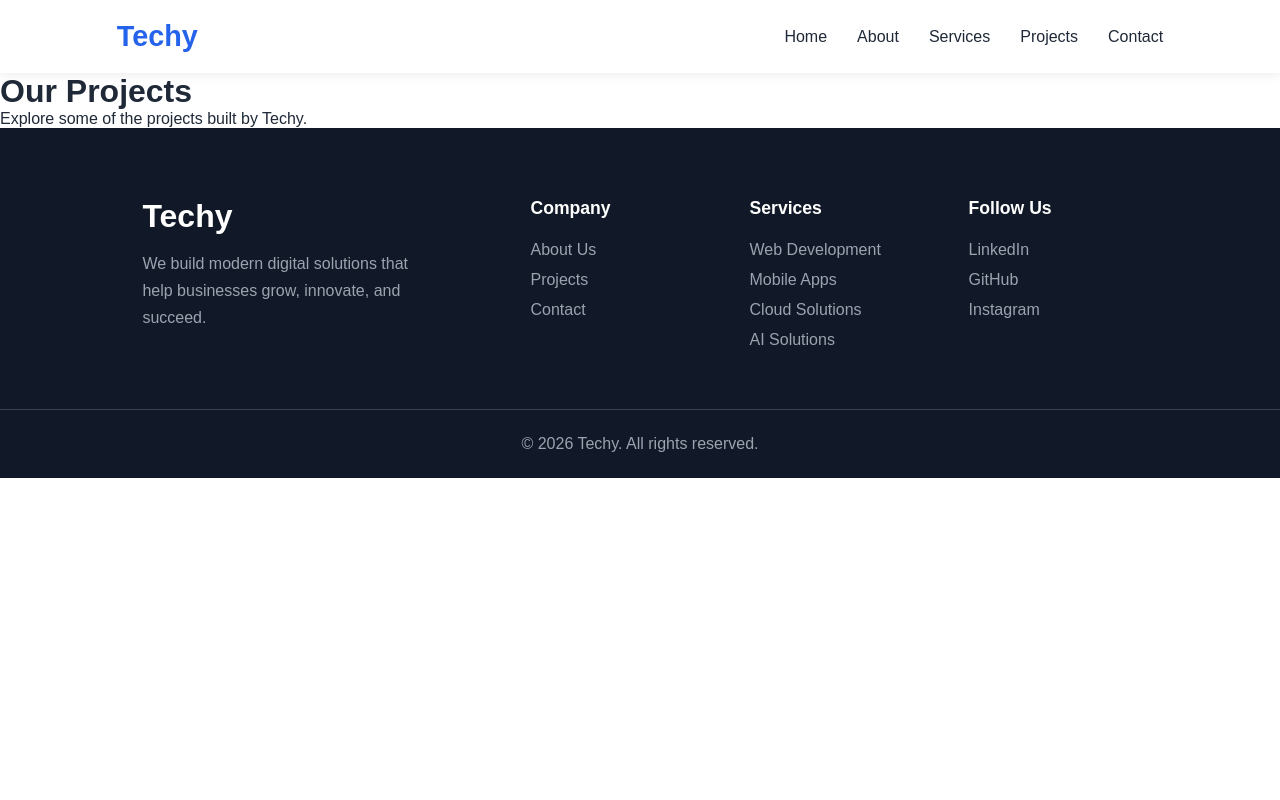
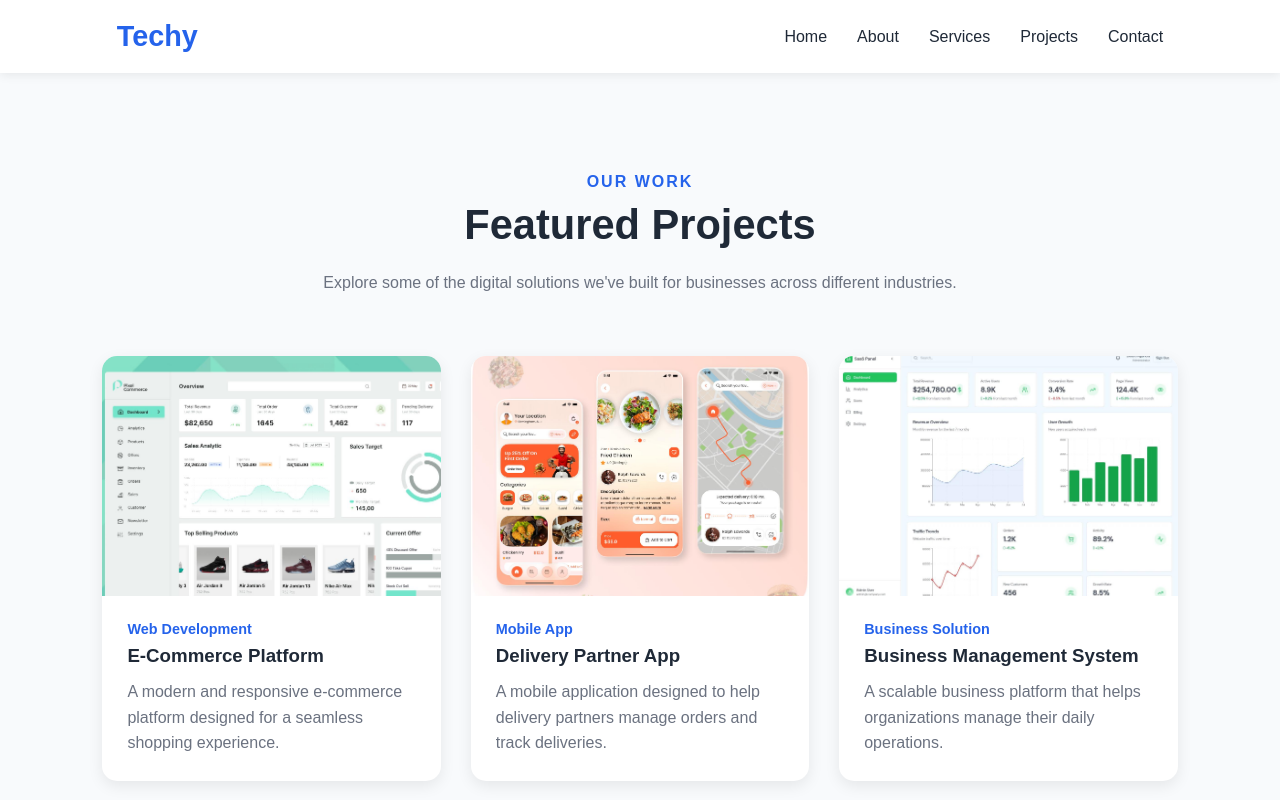
Before and after one commit to srikesh15/techy-website, a React app: page /projects in a window 1280 px wide. Shown: the top 800 px of the page. Built offline with nearby package versions, Linux system fonts and the light colour scheme; the HTML template or start-up script is replaced by a standard one.

Commit message:
navigating to the previous original page using react router

```diff
--- a/src/pages/AboutPage.jsx
+++ b/src/pages/AboutPage.jsx
@@ -1,12 +1,7 @@
+import About from "../components/home/About";
+
 function AboutPage() {
-  return (
-    <main>
-      <h1>About Techy</h1>
-      <p>
-        Learn more about Techy and how we build digital solutions.
-      </p>
-    </main>
-  );
+  return <About/>;
 }
 
 export default AboutPage;
--- a/src/pages/ContactPage.jsx
+++ b/src/pages/ContactPage.jsx
@@ -1,11 +1,8 @@
+import Contact from '../components/home/Contact';
+
 function ContactPage() {
   return (
-    <main>
-      <h1>Contact Techy</h1>
-      <p>
-        Have a project in mind? Get in touch with us.
-      </p>
-    </main>
+    <Contact/>
   );
 }
 
--- a/src/pages/ProjectsPage.jsx
+++ b/src/pages/ProjectsPage.jsx
@@ -1,11 +1,8 @@
+import Projects from '../components/home/Projects';
+
 function ProjectsPage() {
   return (
-    <main>
-      <h1>Our Projects</h1>
-      <p>
-        Explore some of the projects built by Techy.
-      </p>
-    </main>
+    <Projects/>
   );
 }
 
--- a/src/pages/ServicesPage.jsx
+++ b/src/pages/ServicesPage.jsx
@@ -1,11 +1,8 @@
+import Services from '../components/home/Services';
+
 function ServicesPage() {
   return (
-    <main>
-      <h1>Our Services</h1>
-      <p>
-        Explore the services we provide to help businesses grow.
-      </p>
-    </main>
+    <Services/>
   );
 }
 
```
